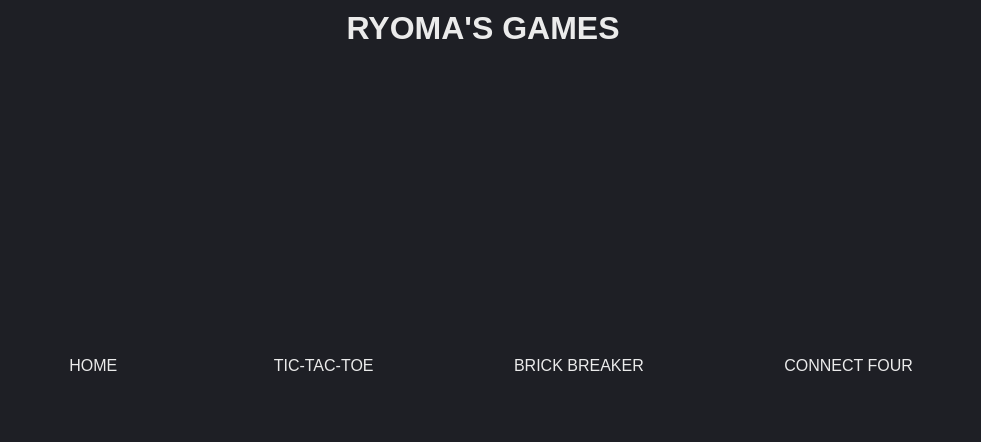
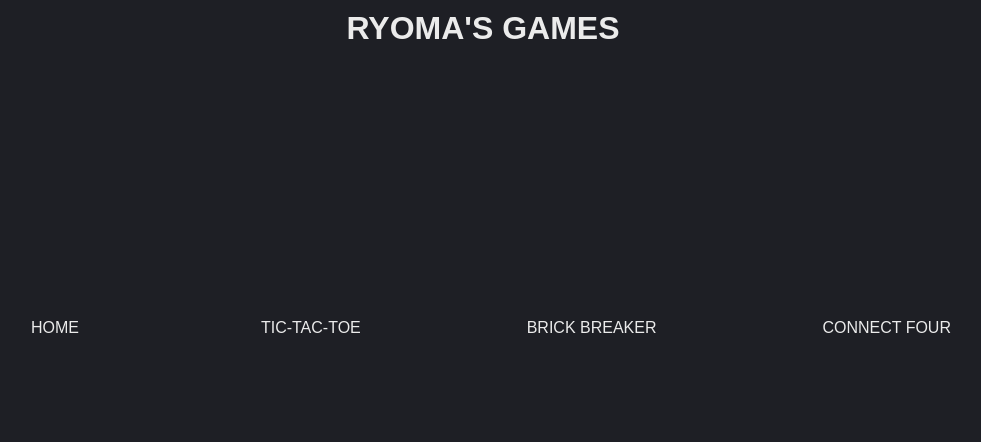
Before and after one commit to rtakenaga/pset-9, a plain HTML site: page index.html in a window 1280 px wide. Shown: the whole page, without its empty margins (157-1138 px from the left). Drawn offline with Linux system fonts and the light colour scheme.

Commit message:
fix some stuff

```diff
--- a/css/styles.css
+++ b/css/styles.css
@@ -16,15 +16,19 @@ h1{
   padding: 10px 0px 0px 0px;
 	font-family: 'Montserrat', sans-serif;
 }
+
+
 ul{
 	display: flex;
 	width: 100%;
-	height: 80vh;
+	height: 1vh;
 	margin: auto;
 	max-width: 1000px;
 	justify-content: space-between;
 	text-align: center;
 	font-family: 'Montserrat', sans-serif;
+	padding-top: 20%;
+	padding-bottom: 10%;
 }
 li {
 	padding: 1rem 2rem 1.15rem;
@@ -50,19 +54,10 @@ a{
   text-decoration: none;
 	color:#ebebeb;
 }
-a:visited{
-  padding: 1rem 2rem 1.15rem;
-  text-transform: uppercase;
-  cursor: pointer;
-  color: #ebebeb;
-  min-width: 80px;
-  margin: auto;
-}
+
 li:hover{
 
   color: #27262c;
-
-
 
 }
 
--- a/index.html
+++ b/index.html
@@ -10,10 +10,10 @@
 <body>
   <h1>Ryoma's Games</h1>
   <ul>
-  	<li><a href="index.html">Home</a></li>
-  	<li><a href="tic_tac_toe.html">Tic-Tac-Toe</a></li>
-  	<li><a href="brick_breaker.html">Brick Breaker</a></li>
-  	<li><a href="connect_4.html">Connect Four</a></li>
+  	<a href="index.html"><li>Home</li></a>
+  	<a href="tic_tac_toe.html"><li>Tic-Tac-Toe</li></a>
+  	<a href="brick_breaker.html"><li>Brick Breaker</li></a>
+  	<a href="connect_4.html"><li>Connect Four</li></a>
   </ul>
 
 </body>
```
